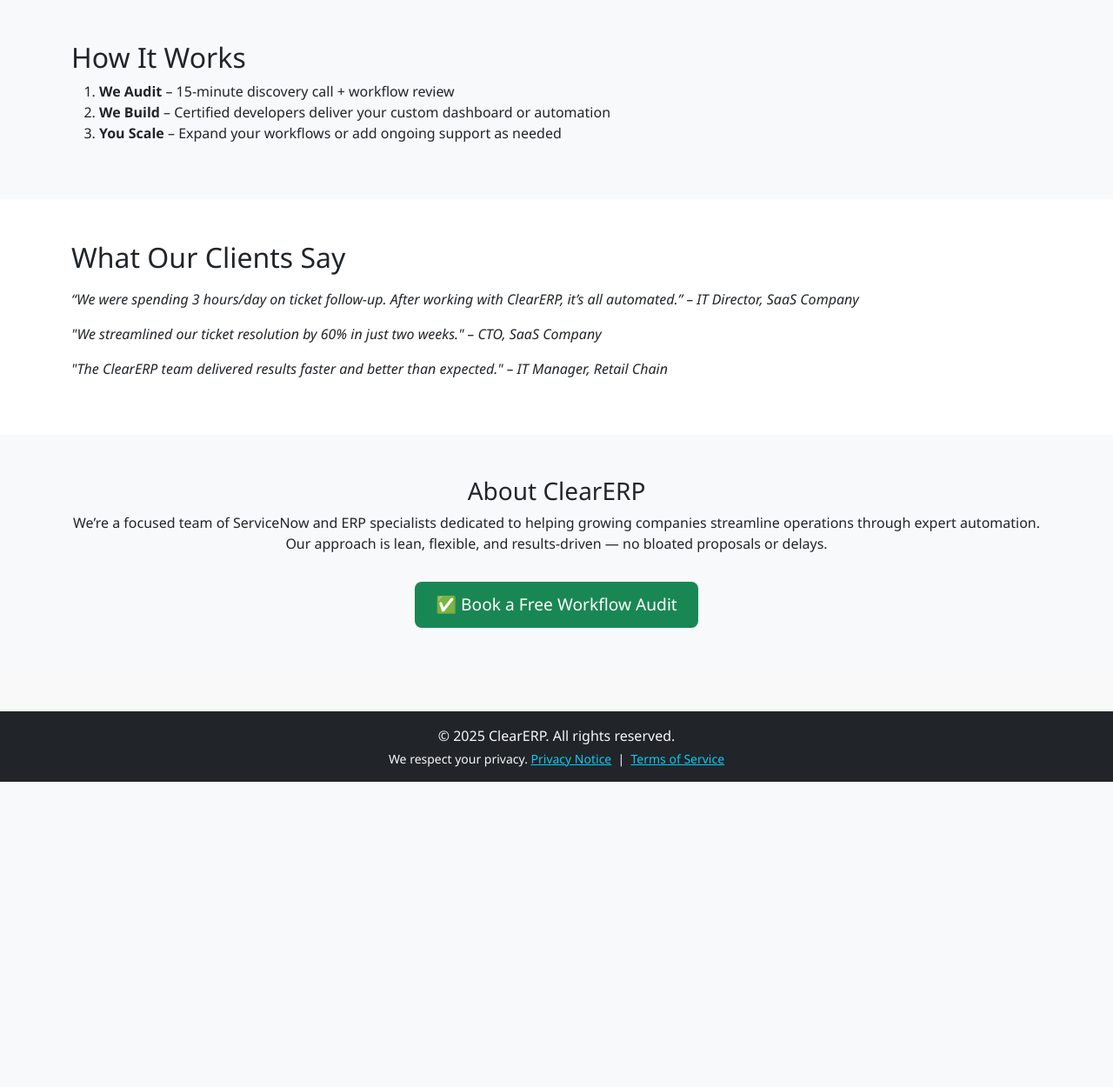
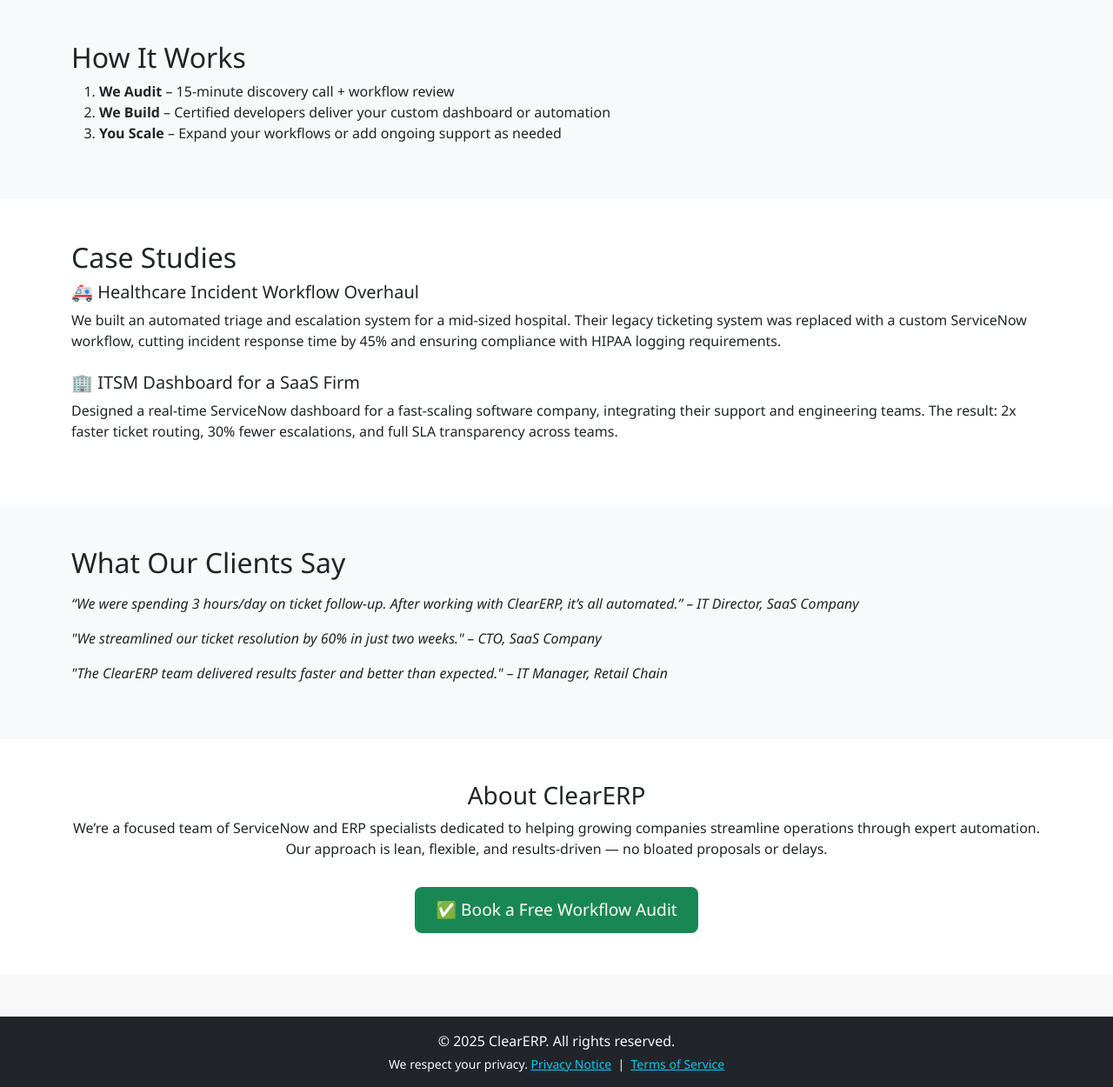
Before and after one commit to Amalam89/ClearERP, a Flask app: page / in a window 1280 px wide. Shown: the part 1305-2555 px from the top of the page at 87% size. Before the commit the page ends 2204 px from the top, so only its background shows below. Run offline with Flask 3, Linux system fonts and the light colour scheme.

Commit message:
Updated case studies and favicon

```diff
--- a/app.py
+++ b/app.py
@@ -1,4 +1,4 @@
-from flask import Flask, render_template, request, redirect
+from flask import Flask, render_template, request, redirect, send_from_directory
 import requests
 
 app = Flask(__name__)
@@ -30,6 +30,10 @@ def privacy():
 def terms():
     return render_template('terms.html')
 
+@app.route('/favicon.png')
+def favicon():
+    return send_from_directory('static', 'favicon.png', mimetype='image/png')
+
 
 if __name__ == '__main__':
     app.run(debug=True)
--- a/templates/index.html
+++ b/templates/index.html
@@ -4,6 +4,7 @@
   <meta charset="UTF-8" />
   <meta name="viewport" content="width=device-width, initial-scale=1.0"/>
   <title>ClearERP | ServiceNow Services</title>
+  <link rel="icon" type="image/x-icon" href="{{ url_for('static', filename='favicon.ico') }}">
   <link rel="stylesheet" href="https://cdn.jsdelivr.net/npm/bootstrap@5.3.0/dist/css/bootstrap.min.css"/>
   <style>
     body { font-family: 'Segoe UI', sans-serif; background-color: #f9f9f9; }
@@ -112,7 +113,21 @@
     </div>
   </section>
 
-  <section class="section testimonials bg-white">
+  <section class="section bg-white">
+    <div class="container">
+      <h2>Case Studies</h2>
+      <div class="mb-4">
+        <h5>🚑 Healthcare Incident Workflow Overhaul</h5>
+        <p>We built an automated triage and escalation system for a mid-sized hospital. Their legacy ticketing system was replaced with a custom ServiceNow workflow, cutting incident response time by 45% and ensuring compliance with HIPAA logging requirements.</p>
+      </div>
+      <div class="mb-4">
+        <h5>🏢 ITSM Dashboard for a SaaS Firm</h5>
+        <p>Designed a real-time ServiceNow dashboard for a fast-scaling software company, integrating their support and engineering teams. The result: 2x faster ticket routing, 30% fewer escalations, and full SLA transparency across teams.</p>
+      </div>
+    </div>
+  </section>
+
+  <section class="section testimonials bg-light">
     <div class="container">
       <h2>What Our Clients Say</h2>
       <blockquote>“We were spending 3 hours/day on ticket follow-up. After working with ClearERP, it’s all automated.” – IT Director, SaaS Company</blockquote>
@@ -121,7 +136,7 @@
     </div>
   </section>
 
-  <section class="section bg-light text-center">
+  <section class="section bg-white text-center">
     <div class="container">
       <h3>About ClearERP</h3>
       <p>We’re a focused team of ServiceNow and ERP specialists dedicated to helping growing companies streamline operations through expert automation. Our approach is lean, flexible, and results-driven — no bloated proposals or delays.</p>
--- a/templates/privacy.html
+++ b/templates/privacy.html
@@ -4,6 +4,7 @@
   <meta charset="UTF-8" />
   <meta name="viewport" content="width=device-width, initial-scale=1.0"/>
   <title>Privacy Notice | ClearERP</title>
+  <link rel="icon" type="image/x-icon" href="{{ url_for('static', filename='favicon.ico') }}">
   <link rel="stylesheet" href="https://cdn.jsdelivr.net/npm/bootstrap@5.3.0/dist/css/bootstrap.min.css">
   <style>
     body { font-family: 'Segoe UI', sans-serif; background-color: #f8f9fa; margin: 0; }
--- a/templates/terms.html
+++ b/templates/terms.html
@@ -4,6 +4,7 @@
   <meta charset="UTF-8">
   <meta name="viewport" content="width=device-width, initial-scale=1.0"/>
   <title>Terms of Service | ClearERP</title>
+  <link rel="icon" type="image/x-icon" href="{{ url_for('static', filename='favicon.ico') }}">
   <link rel="stylesheet" href="https://cdn.jsdelivr.net/npm/bootstrap@5.3.0/dist/css/bootstrap.min.css">
   <style>
     body { font-family: 'Segoe UI', sans-serif; background-color: #f8f9fa; margin: 0; }
```
Also changed, not shown: static/favicon.ico (added).
